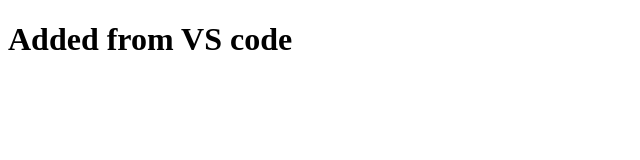
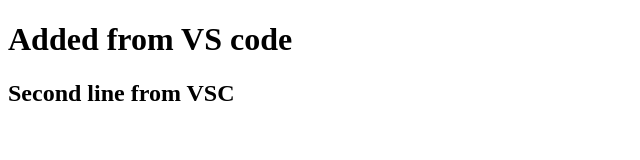
Before and after one commit to alxworld/tstone, a plain HTML site: page index.html in a window 1280 px wide. Shown: the whole page, without its empty margins (0-640 px from the left). Drawn offline with Linux system fonts and the light colour scheme.

Commit message:
add 2nd line

```diff
--- a/index.html
+++ b/index.html
@@ -7,5 +7,6 @@
   </head>
   <body>
     <h1>Added from VS code</h1>
+    <h2>Second line from VSC</h2>
   </body>
 </html>
```
